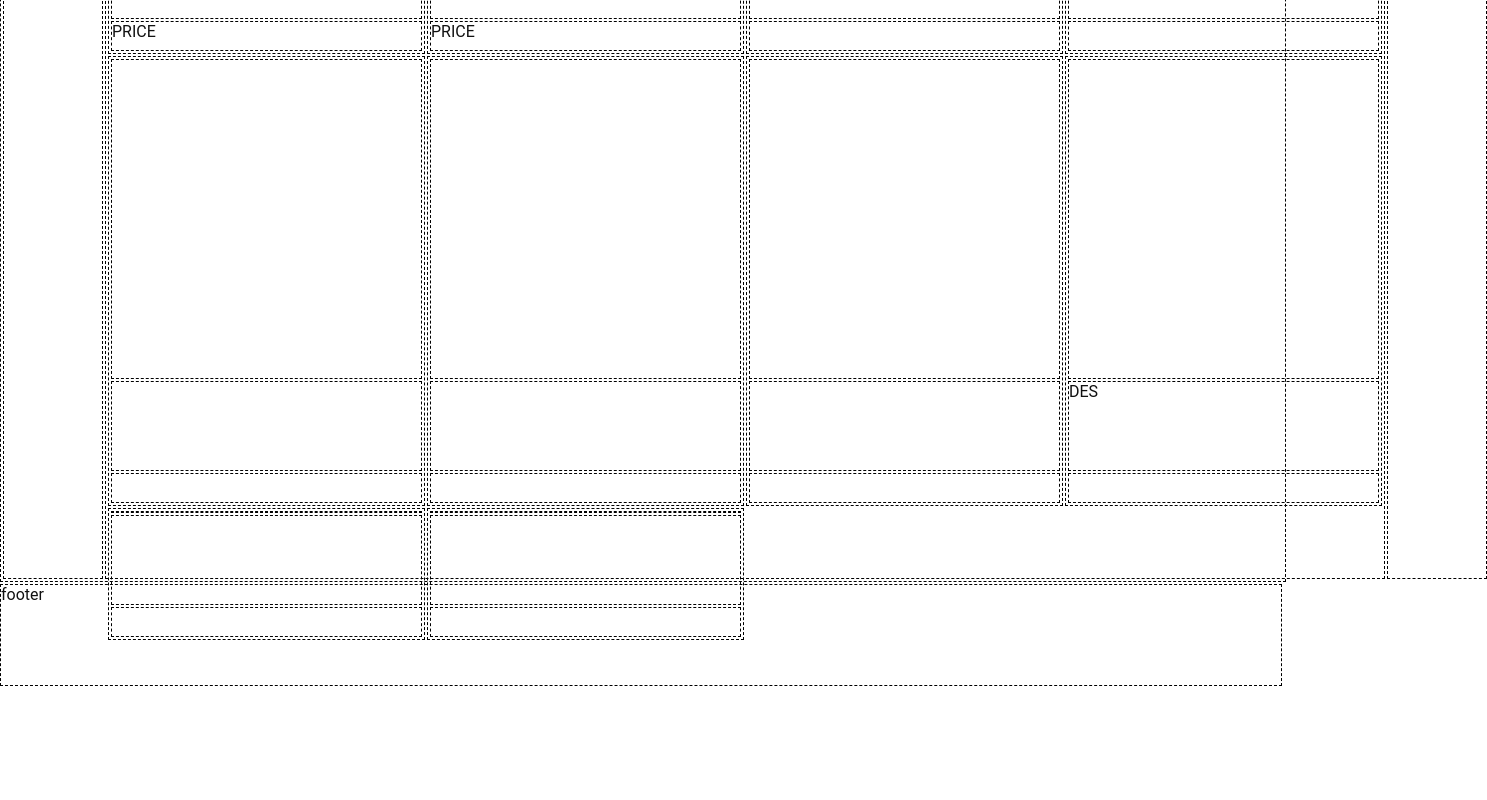
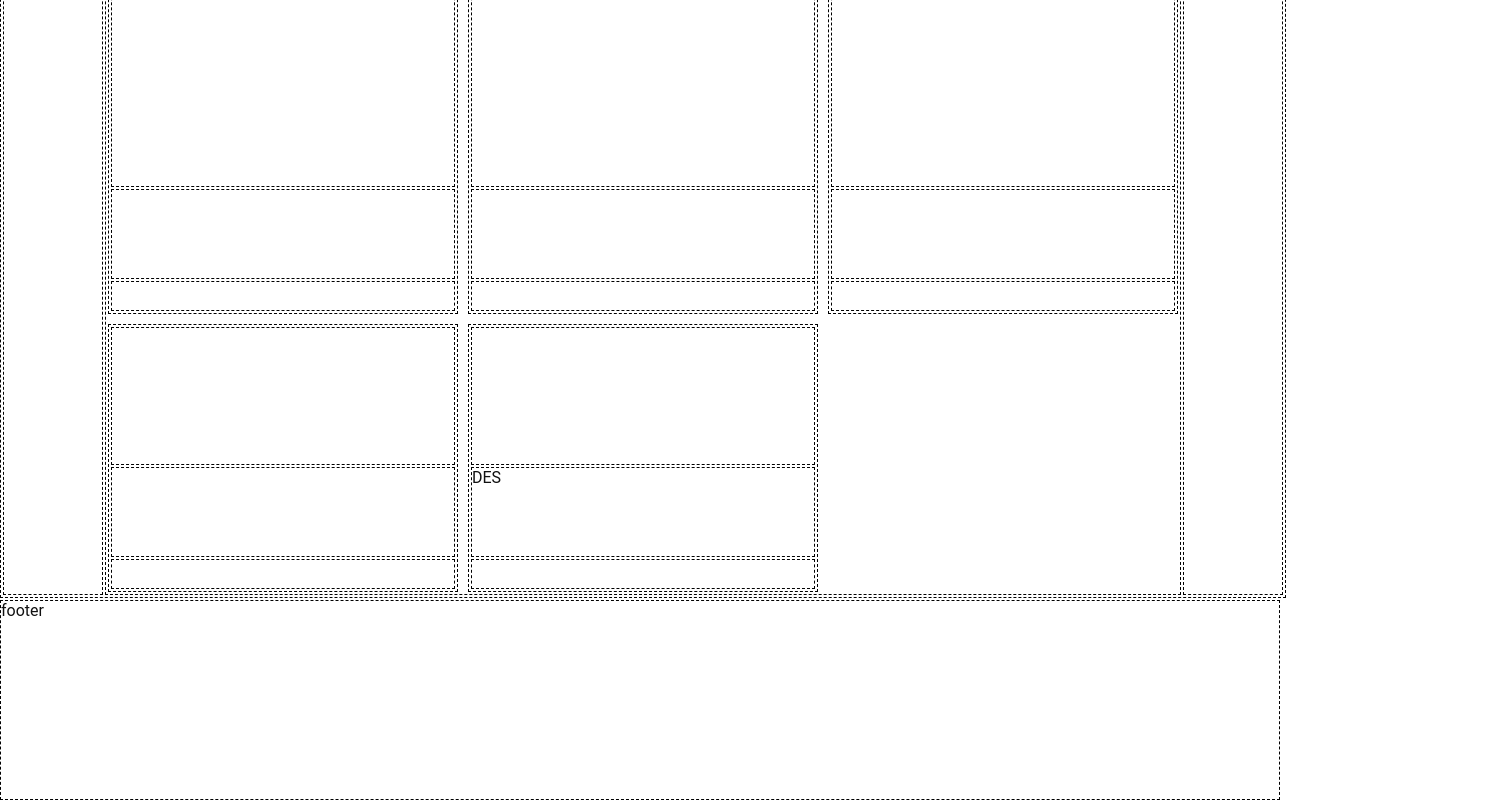
Before and after one commit to ps975076/Individual-Project, a React (Vite) app in the folder my-react-app/: page / in a window 1280 px wide. Shown: the part 554-1354 px from the top of the page, 1487 px wide, since content can reach past the window. Before the commit the page ends 1240 px from the top, so only its background shows below. Built offline with nearby package versions, Linux system fonts and the light colour scheme.

Commit message:
grid fixed

```diff
--- a/my-react-app/src/App.css
+++ b/my-react-app/src/App.css
@@ -15,7 +15,7 @@ body {
     "header"
     "main"
     "footer";
-  grid-template-rows: 150px 100% 100px;
+  grid-template-rows: 150px 100% 200px;
 
   gap: 2px;
 }
@@ -172,7 +172,7 @@ body {
   border: 1px dashed black;
   display: grid;
   grid-template: "empty-left-col main-content-col empty-right-col";
-  grid-template-columns: 100px 100% 100px;
+  grid-template-columns: 100px 1fr 100px;
   gap: 2px;
   padding: 2px;
   width: 100%;
@@ -188,8 +188,8 @@ body {
   border: 1px dashed black;
   display: grid;
   grid-template-columns: repeat(auto-fill, minmax(300px, 1fr));
-  grid-template-rows: repeat(auto-fit, 450px);
-  gap: 2px;
+  grid-template-rows: repeat(auto-fit, 350px);
+  gap: 10px;
   padding: 2px;
 }
 
@@ -229,6 +229,4 @@ body {
 .footer {
   grid-area: footer;
   border: 1px dashed black;
-  height: 100%;
-  width: 100%;
 }
--- a/my-react-app/src/App.jsx
+++ b/my-react-app/src/App.jsx
@@ -95,16 +95,6 @@ function App() {
               <div className="product-des">DES</div>
               <div className="product-price"></div>
             </div>
-            <div className="product">
-              <div className="product-img"></div>
-              <div className="product-des"></div>
-              <div className="product-price"></div>
-            </div>
-            <div className="product">
-              <div className="product-img"></div>
-              <div className="product-des"></div>
-              <div className="product-price"></div>
-            </div>
           </div>
           <div className="empty-right-col">EMPTY</div>
         </main>
```
